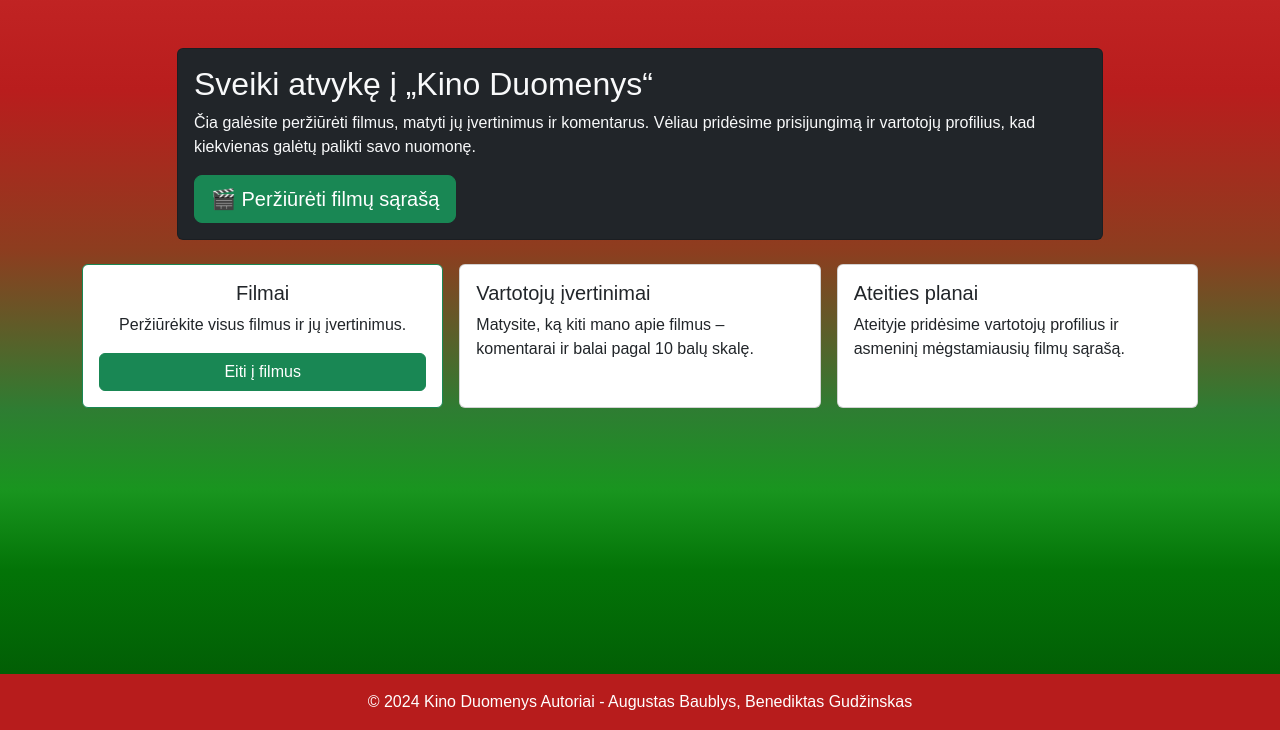
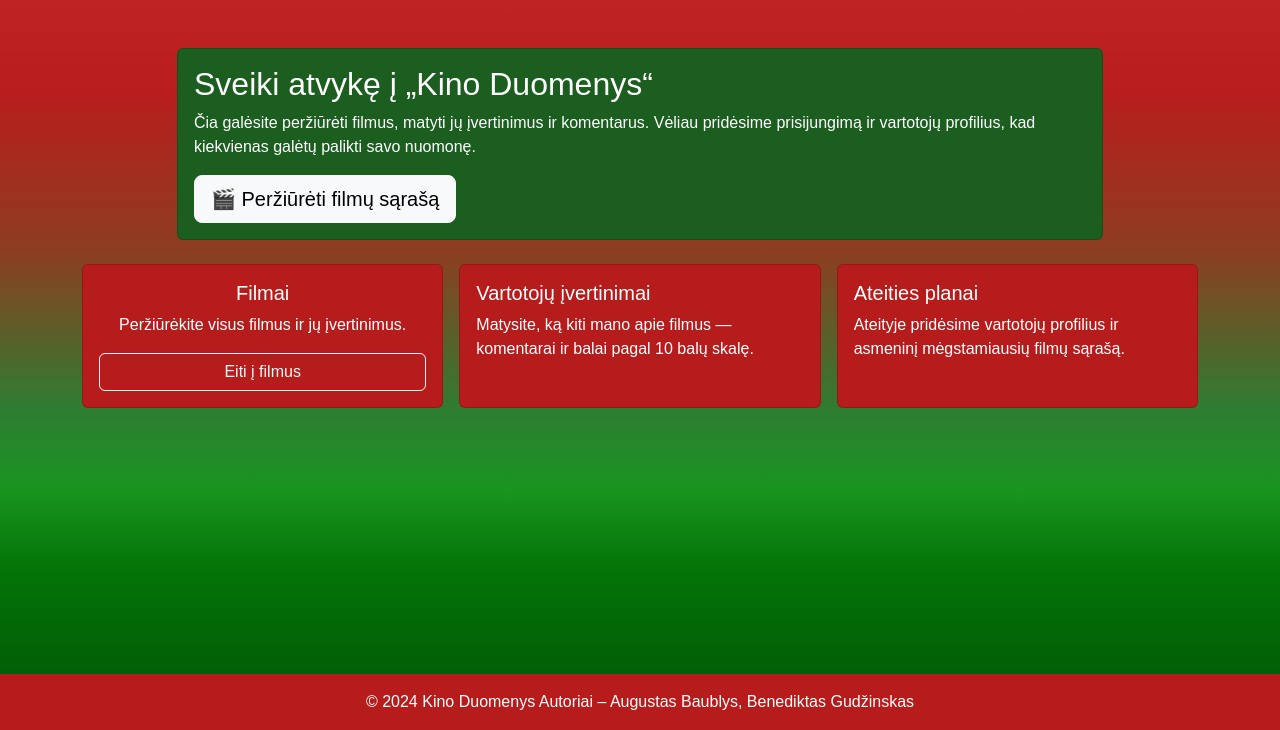
Before and after one commit to ABis-here/PD2, a PHP site: page / in a window 1280 px wide. Shown: the part 70-800 px from the top of the page. Run offline with PHP 8.4, Linux system fonts and the light colour scheme; some web fonts are replaced.

Commit message:
Pakeistas dizainas

```diff
--- a/Index.html
+++ b/Index.html
@@ -12,12 +12,13 @@
 
 <header class="bg-danger p-3 mb-4">
     <div class="container d-flex justify-content-between align-items-center">
-        <!-- Kairė pusė: logotipas, kuris veda į pradinį -->
+
+        <!-- Kairė pusė: logotipas -->
         <h1 class="h3 m-0">
             <a href="index.html" class="text-white text-decoration-none">Kino Duomenys</a>
         </h1>
 
-        <!-- Dešinė pusė: prisijungimas + vartotojas -->
+        <!-- Dešinė pusė: prisijungimas -->
         <div class="d-flex gap-2">
             <a href="login.html" class="btn btn-outline-light">Prisijungti</a>
 
@@ -26,6 +27,7 @@
                         id="userDropdown" data-bs-toggle="dropdown" aria-expanded="false">
                     Augustas
                 </button>
+
                 <ul class="dropdown-menu dropdown-menu-end" aria-labelledby="userDropdown">
                     <li><a class="dropdown-item" href="#">Mano profilis</a></li>
                     <li><a class="dropdown-item" href="#">Mano vertinimai</a></li>
@@ -39,17 +41,17 @@
 
 <main class="container mt-4">
 
-    <!-- Pagrindinė hero korta -->
+    <!-- VIRŠUTINĖ ŽALIA KORTA -->
     <section class="row justify-content-center mb-4">
         <div class="col-lg-10">
-            <div class="card bg-dark text-light">
+            <div class="card card-green">
                 <div class="card-body">
                     <h2 class="card-title">Sveiki atvykę į „Kino Duomenys“</h2>
                     <p class="card-text">
                         Čia galėsite peržiūrėti filmus, matyti jų įvertinimus ir komentarus.
                         Vėliau pridėsime prisijungimą ir vartotojų profilius, kad kiekvienas galėtų palikti savo nuomonę.
                     </p>
-                    <a href="movies.html" class="btn btn-success btn-lg">
+                    <a href="movies.html" class="btn btn-light btn-lg">
                         🎬 Peržiūrėti filmų sąrašą
                     </a>
                 </div>
@@ -57,45 +59,43 @@
         </div>
     </section>
 
-    <!-- Apatinės kortelės -->
+    <!-- APATINĖS 3 RAUDONOS KORTELĖS -->
     <section class="row g-3">
 
-        <!-- Filmai – pagrindinė skiltis -->
+        <!-- 1 kortelė -->
         <div class="col-md-4">
-            <div class="card h-100 border-success">
+            <div class="card h-100 card-red">
                 <div class="card-body text-center">
                     <h5 class="card-title">Filmai</h5>
                     <p class="card-text">
                         Peržiūrėkite visus filmus ir jų įvertinimus.
                     </p>
-                    <a href="movies.html" class="btn btn-success w-100">
+                    <a href="movies.html" class="btn btn-outline-light w-100">
                         Eiti į filmus
                     </a>
                 </div>
             </div>
         </div>
 
-        <!-- Informacinė kortelė 1 -->
+        <!-- 2 kortelė -->
         <div class="col-md-4">
-            <div class="card h-100">
+            <div class="card h-100 card-red">
                 <div class="card-body">
                     <h5 class="card-title">Vartotojų įvertinimai</h5>
                     <p class="card-text">
-                        Matysite, ką kiti mano apie filmus –
-                        komentarai ir balai pagal 10 balų skalę.
+                        Matysite, ką kiti mano apie filmus — komentarai ir balai pagal 10 balų skalę.
                     </p>
                 </div>
             </div>
         </div>
 
-        <!-- Informacinė kortelė 2 -->
+        <!-- 3 kortelė -->
         <div class="col-md-4">
-            <div class="card h-100">
+            <div class="card h-100 card-red">
                 <div class="card-body">
                     <h5 class="card-title">Ateities planai</h5>
                     <p class="card-text">
-                        Ateityje pridėsime vartotojų profilius ir
-                        asmeninį mėgstamiausių filmų sąrašą.
+                        Ateityje pridėsime vartotojų profilius ir asmeninį mėgstamiausių filmų sąrašą.
                     </p>
                 </div>
             </div>
@@ -106,7 +106,7 @@
 
 <footer class="text-center text-lg-start mt-4">
     <div class="text-center p-3">
-        © 2024 Kino Duomenys Autoriai - Augustas Baublys, Benediktas Gudžinskas
+        © 2024 Kino Duomenys Autoriai – Augustas Baublys, Benediktas Gudžinskas
     </div>
 </footer>
 
--- a/Styles.css
+++ b/Styles.css
@@ -41,3 +41,12 @@ h1 {
     color: #ffffff;
     text-shadow: 0px 0px 10px #71d6ff, 0px 0px 20px #71d6ff;
 }
+.card-green {
+    background-color: #1b5e20 !important; /* tamsiai žalia */
+    color: white !important;
+}
+
+.card-red {
+    background-color: #b71c1c !important; /* tamsiai raudona */
+    color: white !important;
+}
```
